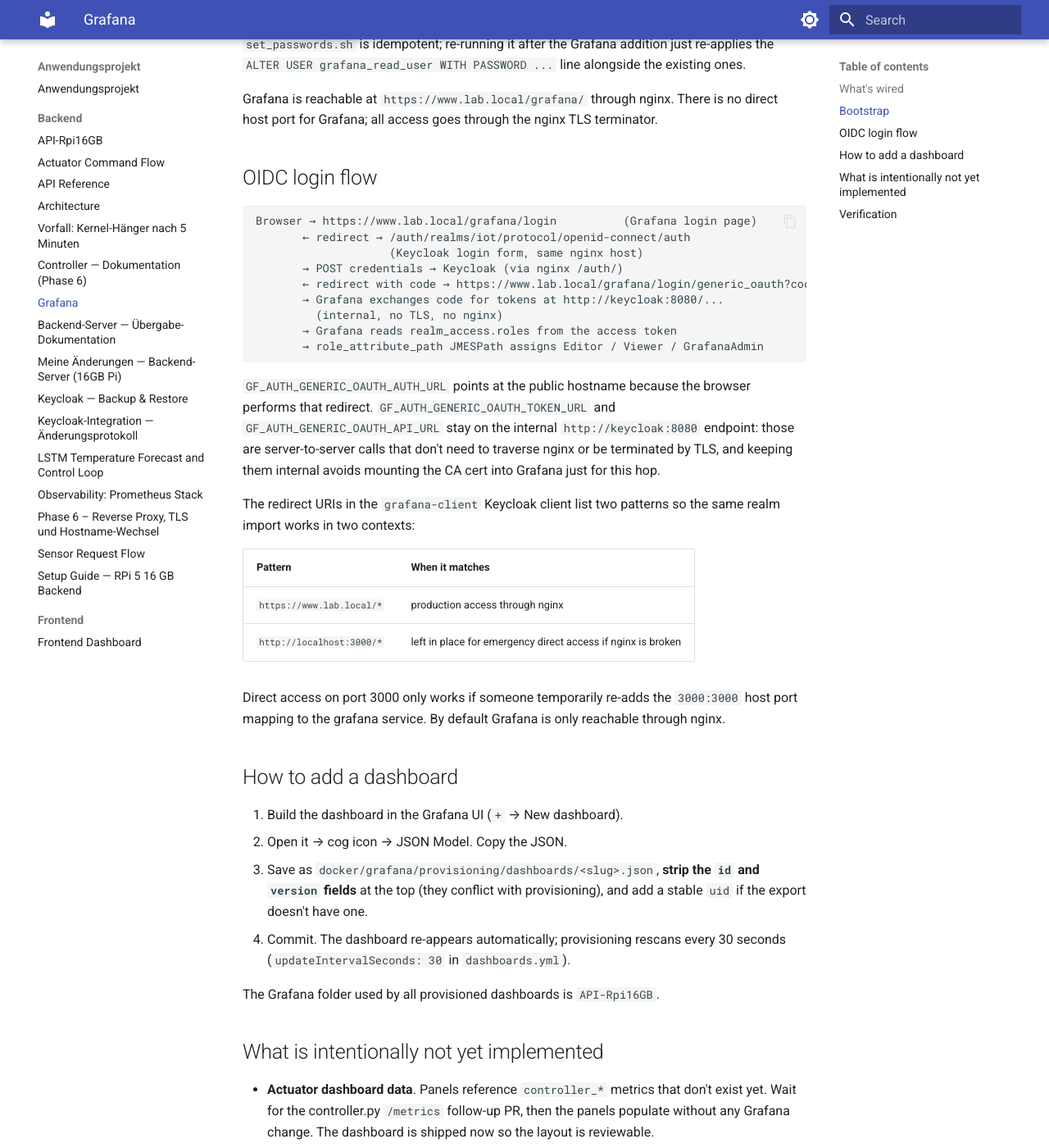
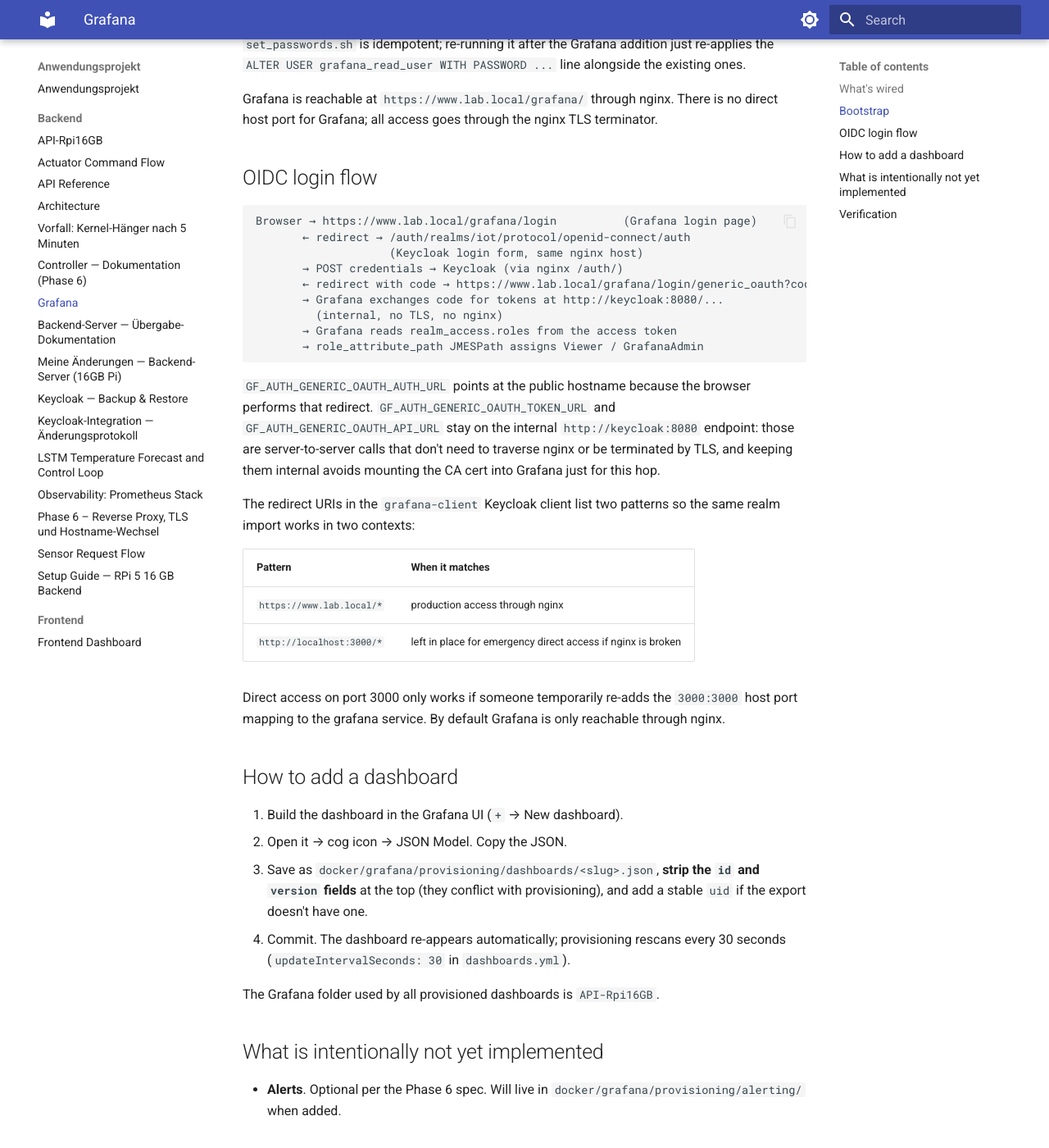
Before and after one commit to Just-Martin-Really/API-Rpi16GB, an MkDocs documentation site: the page built from docs/backend/grafana.md, in a window 1280 px wide and 1400 px high, scrolled down 1801 px. Shown: the whole window at 82% size. Built offline with MkDocs 1.6.1 and Material for MkDocs 9.7.7, drawn with Linux system fonts in a browser that asks for light colours; some of the changed text lies outside the part shown.

Commit message:
docs: sweep stale phase-6 claims across lstm/index/grafana/observability
Four files still described pre-merge state:

- lstm.md still claimed the Keycloak token endpoint was reached via
  http://keycloak:8080 over the internal network. Actual env wiring
  sends it through https://www.lab.local (nginx network alias + lab
  CA), same hop as every other backend call.
- index.md referred to the bootstrap script as set_password.sh
  (singular). Actual file is set_passwords.sh; copy-paste fails.
- grafana.md prose still told operators their role pill should say
  "Editor" after login, contradicting the role-mapping table that was
  already corrected to Viewer.
- grafana.md + observability.md still described the controller
  /metrics endpoint as a future PR. It shipped in 555f5ab.
- observability.md still recommended node_hwmon_temp_celsius for the
  Pi SoC temp; that metric returns no series on Pi (no hwmon entry).
  The dashboard fix in ddf8965 switched to node_thermal_zone_temp;
  align the doc.

````diff
--- a/docs/backend/grafana.md
+++ b/docs/backend/grafana.md
@@ -89,7 +89,7 @@
        → Grafana exchanges code for tokens at http://keycloak:8080/...
          (internal, no TLS, no nginx)
        → Grafana reads realm_access.roles from the access token
-       → role_attribute_path JMESPath assigns Editor / Viewer / GrafanaAdmin
+       → role_attribute_path JMESPath assigns Viewer / GrafanaAdmin
 ```
 
 `GF_AUTH_GENERIC_OAUTH_AUTH_URL` points at the public hostname because the
@@ -125,10 +125,6 @@
 
 ## What is intentionally not yet implemented
 
-- **Actuator dashboard data**. Panels reference `controller_*` metrics
-  that don't exist yet. Wait for the controller.py `/metrics` follow-up
-  PR, then the panels populate without any Grafana change. The dashboard
-  is shipped now so the layout is reviewable.
 - **Alerts**. Optional per the Phase 6 spec. Will live in
   `docker/grafana/provisioning/alerting/` when added.
 
@@ -165,5 +161,5 @@
 
 For the OIDC flow, open `https://www.lab.local/grafana/` in a browser,
 click "Sign in with Keycloak", log in as `iotuser01` (`Test1234!`), and
-verify the role shown in the top-right is "Editor". `admin-user` realm
-role lifts that to "GrafanaAdmin".
+verify the role shown in the top-right is "Viewer". The `admin-user`
+realm role lifts that to "GrafanaAdmin".
````
Also changed, not shown: other parts of docs/backend/grafana.md (+1 -1 lines), docs/backend/index.md (+3 -3 lines), docs/backend/lstm.md (+3 -3 lines), docs/backend/observability.md (+5 -9 lines).
